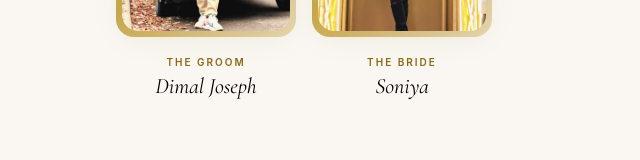
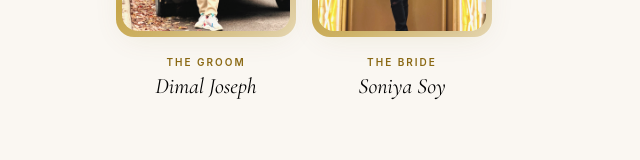
Before and after one commit to Denjo2025/Wedding_Invitation, a React (Vite) app: page / in a window 1280 px wide. Shown: the part 743-903 px from the top of the page, without its empty margins (336-976 px from the left). Built offline with nearby package versions, Linux system fonts and the light colour scheme.

Commit message:
name edit

```diff
--- a/src/App.jsx
+++ b/src/App.jsx
@@ -157,7 +157,7 @@ function App() {
           <div className="text-center">
             <WeddingPhoto src="bride" alt="Soniya" />
             <p className="text-[10px] uppercase tracking-[0.2em] text-[#8B6914] mt-3 font-semibold">The Bride</p>
-            <p className="font-serif italic text-[22px]">Soniya</p>
+            <p className="font-serif italic text-[22px]">Soniya Soy</p>
           </div>
         </div>
       </section>
```
